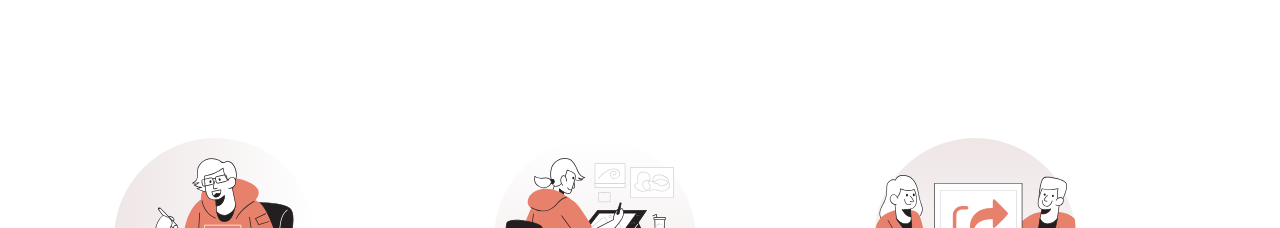
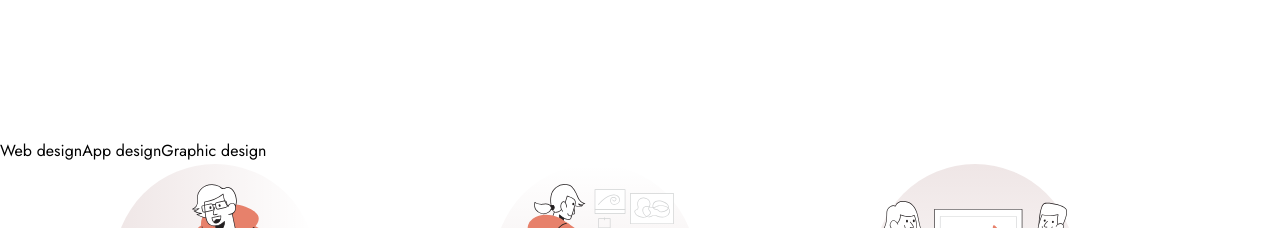
Before and after one commit to Yasmine10/designo-multi-page-website, a React (Vite) app: page / in a window 1280 px wide. Shown: the part 880-1108 px from the top of the page. Built offline with nearby package versions, Linux system fonts and the light colour scheme.

Commit message:
added links for services routes

```diff
--- a/src/views/Home.jsx
+++ b/src/views/Home.jsx
@@ -5,7 +5,10 @@ import { ReactComponent as IllustrationPassionate} from "../assets/home/desktop/
 import { ReactComponent as IllustrationResourceful} from "../assets/home/desktop/illustration-resourceful.svg";
 import { ReactComponent as IllustrationFriendly} from "../assets/home/desktop/illustration-friendly.svg";
 
+import servicesData from "../data/services.json";
+
 function Home (props) {
+
     return (
         <main id="main" className="main">
             <section className="home-hero | container--full-mobile spacing-l">
@@ -17,6 +20,12 @@ function Home (props) {
                 <div className="home-hero__img-container">
                     <img src={HeroImg} alt=""/>
                 </div>
+            </section>
+
+            <section className="home-services">
+                { servicesData.map((service) => (
+                    <Link to={`/services/${service.slug}`}>{service.name}</Link>
+                ))}
             </section>
 
             <section className="home-sell-points | container spacing-l">
```
